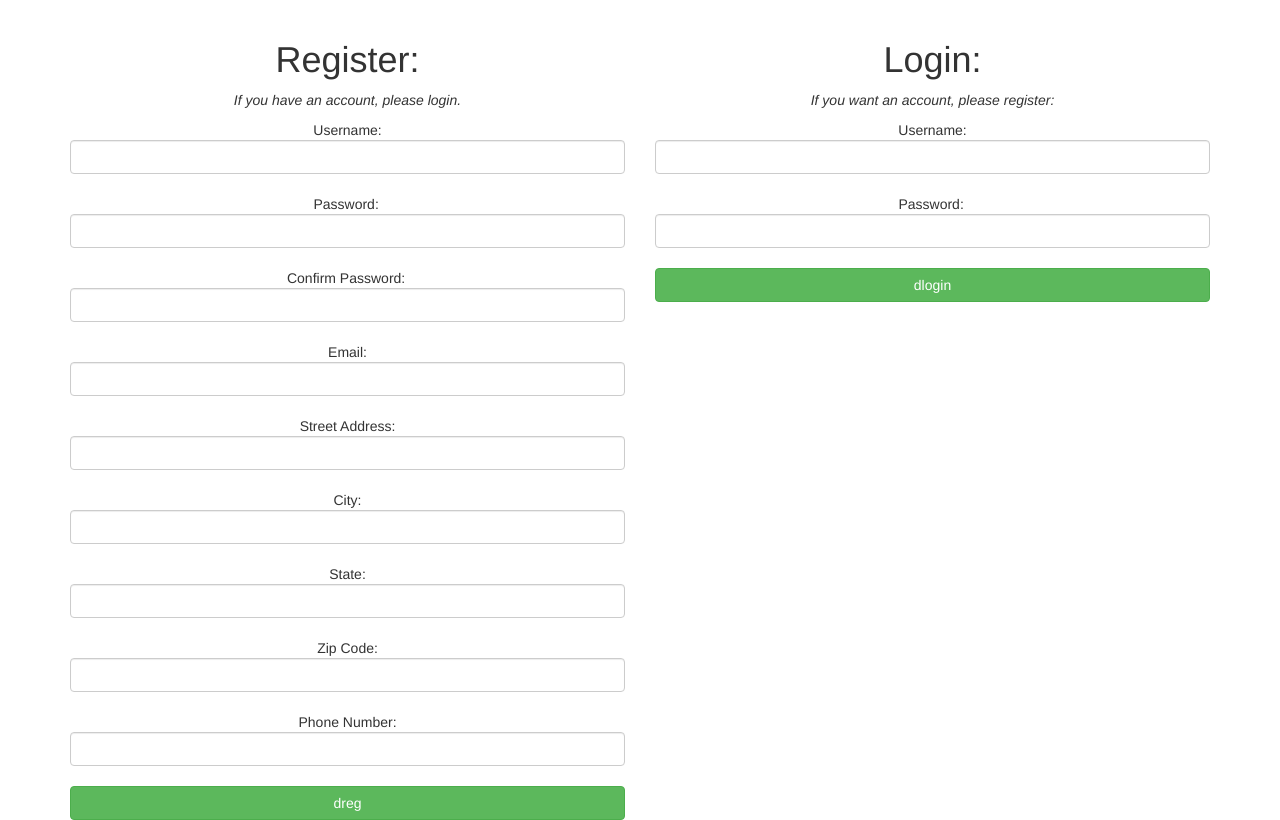
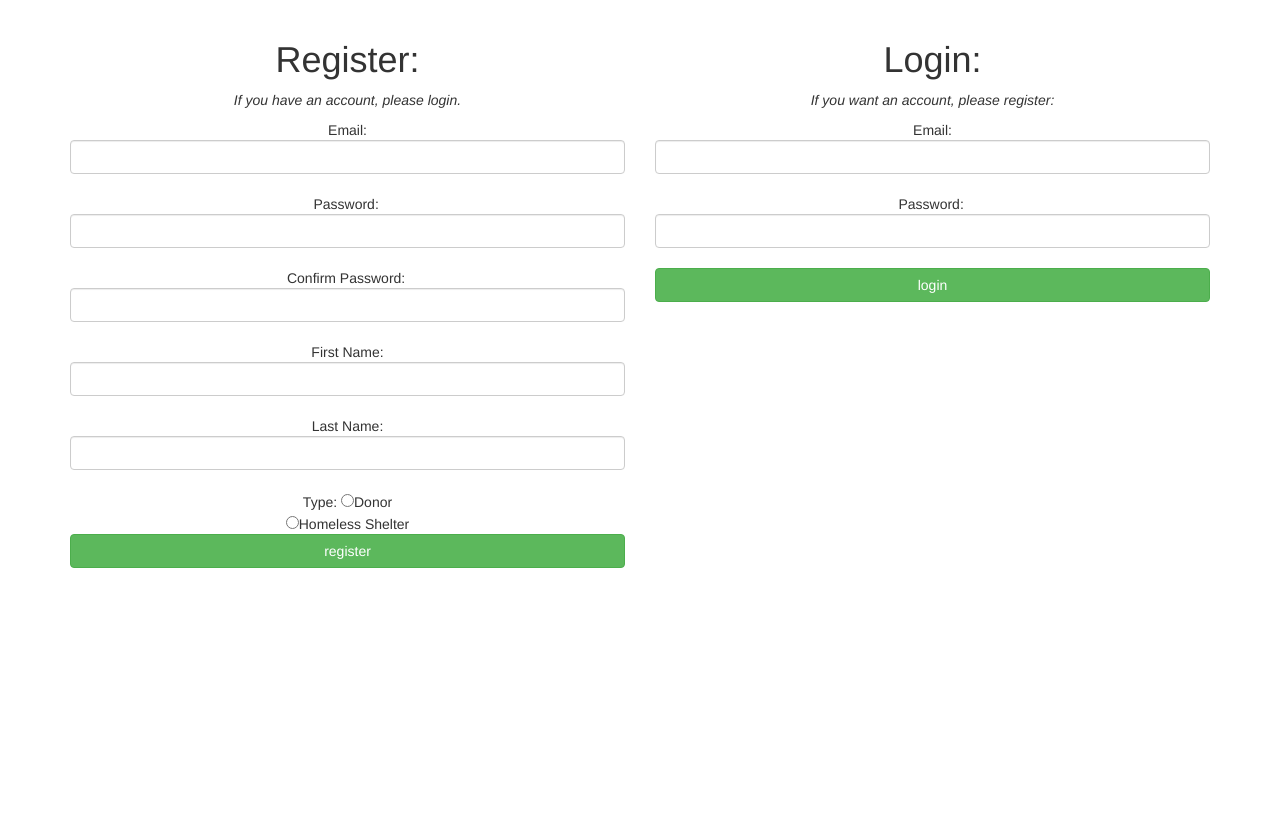
Before and after one commit to jieyuxu/caliente-rick, a Flask app: page /pauthenticate/ in a window 1280 px wide. Shown: the part 52-872 px from the top of the page. After the commit the page ends 620 px from the top, so only its background shows below. Run offline with Flask 2, Linux system fonts and the light colour scheme; parts of the project's set-up code (start-up, migrations or seed data) failed here and were passed over; some libraries are stand-ins or nearby versions.

Commit message:
routes for login

```diff
--- a/app.py
+++ b/app.py
@@ -1,9 +1,9 @@
-import os, sys, random, csv
+import os, sys, random
 from flask import Flask, render_template, url_for, request, redirect, session, make_response
+from utils import db_manager
 import hashlib
 #oauth imports and stuff
 from httplib2 import Http # The http library to issue REST calls to the oauth api
-
 import json # Json library to handle replies
 
 app = Flask(__name__)
@@ -20,13 +20,41 @@ def home():
 def donorlogin():
     return render_template("authenticate.html", donor=True)
 
-@app.route("/hauthenticate/")
-def shelterlogin():
-    return render_template("authenticate.html")
-
 @app.route("/login/")
 def login():
-    return
+    if request.form["dlogin"]:
+        email = request.form["email"]
+        passw = hashlib.sha512(request.form["password"]).hexdigest()
+        if authenticate_user(email, passw):
+            session["donor"] = email
+    elif request.form["slogin"]:
+        email = request.form["email"]
+        passw = hashlib.sha512(request.form["password"]).hexdigest()
+        if authenticate_user(email, passw):
+            session["shelter"] = email
+    else:
+        return redirect(url_for("home"))
+
+# user_info: dictionary
+# {"email" : "example@gmail.com",
+#  "first_name" : "Ex",
+#  "last_name" : "Ample"}
+#  "password" : "a38jg38vno83oour"
+#  "type" : "donor" // "director"
+# }
+@app.route("/register/")
+def register():
+    if request.form["register"]:
+        user = {}
+        user.update({"email" : request.form["email"]})
+        user.update({"first_name" : request.form["first"]})
+        user.update({"last_name" : request.form["last"]})
+        user.update({"password" : request.form["password"]})
+        user.update({"type" : request.form["type"]})
+        db_manager.add_user(user)
+        return url_for("dashboard")
+    else:
+        return redirect(url_for("home"))
 
 if __name__ == '__main__':
     app.debug = True
--- a/templates/authenticate.html
+++ b/templates/authenticate.html
@@ -6,17 +6,15 @@
       <div class="col-md-6">
         <h1 class="display-4">Register:</h1>
         <p><i>If you have an account, please login.</i></p>
-        <form action="/login/" method="POST">
-          Username: <input class="form-control" type="text" name="username" required> <br>
+        <form action="/register/" method="POST">
+          Email: <input class="form-control" type="text" name="email" required> <br>
           Password:&thinsp; <input class="form-control" type="password" name="password" required> <br>
           Confirm Password:&thinsp; <input class="form-control" type="password" name="cpassword" required> <br>
-          Email: <input class="form-control" type="text" name="email" required> <br>
-          Street Address: <input class="form-control" type="text" name="email" required> <br>
-          City:  <input class="form-control" type="text" name="city" required> <br>
-          State: <input class="form-control" type="text" name="state" required> <br>
-          Zip Code: <input class="form-control" type="text" name="zip" required> <br>
-          Phone Number: <input class="form-control" type="text" name="zip"><br/>
-          <input class="btn btn-success btn-block" type="submit" name="button" value="dreg" action="submit">
+          First Name:<input class="form-control" type="text" name="first" required> <br>
+          Last Name: <input class="form-control" type="text" name="last" required> <br>
+          Type: <input type="radio" name="type" value="donor">Donor<br>
+          <input type="radio" name="type" value="shelter">Homeless Shelter<br>
+          <input class="btn btn-success btn-block" type="submit" name="register" value="register" action="submit">
         </form>
         </div>
         <!--Register-->
@@ -24,26 +22,29 @@
           <h1 class="display-4">Login:</h1>
           <p><i>If you want an account, please register:</i></p>
           <form action="/login/" method="POST">
-            Username: <input class="form-control" type="text" name="username" required> <br>
+            Email: <input class="form-control" type="text" name="username" required> <br>
             Password:&thinsp; <input class="form-control" type="password" name="password" required> <br>
-            <input class="btn btn-success btn-block" type="submit" name="button" value="dlogin" action="submit">
+            <input class="btn btn-success btn-block" type="submit" name="login" value="login" action="submit">
           </form>
         </div>
     </div>
   </div>
-
-{% else %}
+<!-- {% else %}
 <div class="container">
   <div class="row">
     <div class="col-md-6">
       <h1 class="display-4">Register:</h1>
       <p><i>If you have an account, please login.</i></p>
-        <form action="/login/" method="POST">
-          Username: <input class="form-control" type="text" name="username" required> <br>
+      <form action="/register/" method="POST">
+        Name: <input class="form-control" type="text" name="name" required> <br>
         Password:&thinsp; <input class="form-control" type="password" name="password" required> <br>
         Confirm Password:&thinsp; <input class="form-control" type="password" name="cpassword" required> <br>
-          Email: <input class="form-control" type="text" name="email" required> <br>
-          <input class="btn btn-success btn-block" type="submit" name="button" value="sreg" action="submit">
+        Street Address: <input class="form-control" type="text" name="street" required> <br>
+        City:  <input class="form-control" type="text" name="city" required> <br>
+        State: <input class="form-control" type="text" name="state" required> <br>
+        Zip Code: <input class="form-control" type="text" name="zip" required> <br>
+        Phone Number: <input class="form-control" type="text" name="num"><br/>
+        <input class="btn btn-success btn-block" type="submit" name="sregister" value="register" action="submit">
       </form>
       </div>
       <!--Register-->
@@ -51,14 +52,14 @@
         <h1 class="display-4">Login:</h1>
         <p><i>If you want an account, please register:</i></p>
         <form action="/login/" method="POST">
-            Username: <input class="form-control" type="text" name="username" required> <br>
+          Email: <input class="form-control" type="text" name="email" required> <br>
           Password:&thinsp; <input class="form-control" type="password" name="password" required> <br>
-            <input class="btn btn-success btn-block" type="submit" name="button" value="slogin" action="submit">
+          <input class="btn btn-success btn-block" type="submit" name="slogin" value="login" action="submit">
         </form>
       </div>
   </div>
 </div>
 
-{% endif %}
+{% endif %} -->
 
 {% endblock %}
--- a/templates/home.html
+++ b/templates/home.html
@@ -12,11 +12,10 @@
     <div class="col-md-12 text-center">
       <div class="box">
         <div class="box-content">
-          <h1 class="tag-title">I'm a...</h1>
+          <h1 class="tag-title">Login/Register</h1>
           <hr />
           <p class="intro">
-            <a class="btn btn-primary btn-lg" href="/pauthenticate/" role="button">private donor</a>
-            <a class="btn btn-primary btn-lg" href="/hauthenticate/" role="button">homeless shelter</a>
+            <a class="btn btn-primary btn-lg" href="/pauthenticate/" role="button">Go!</a>
           </p>
           <br />
             <!-- <a href="/login/" class="btn btn-info btn-lg btn-block">Login</a> -->
```
Lines whose indentation alone changed are shown as unchanged.
